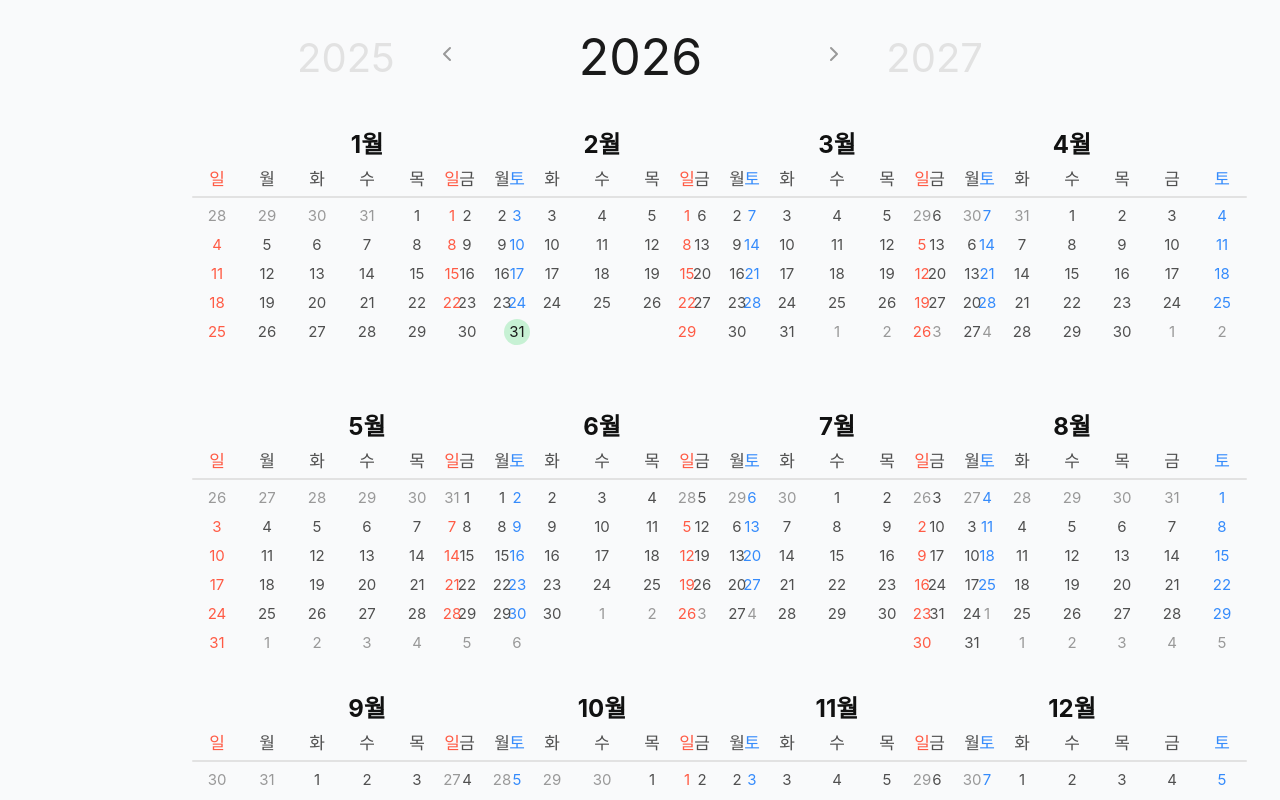
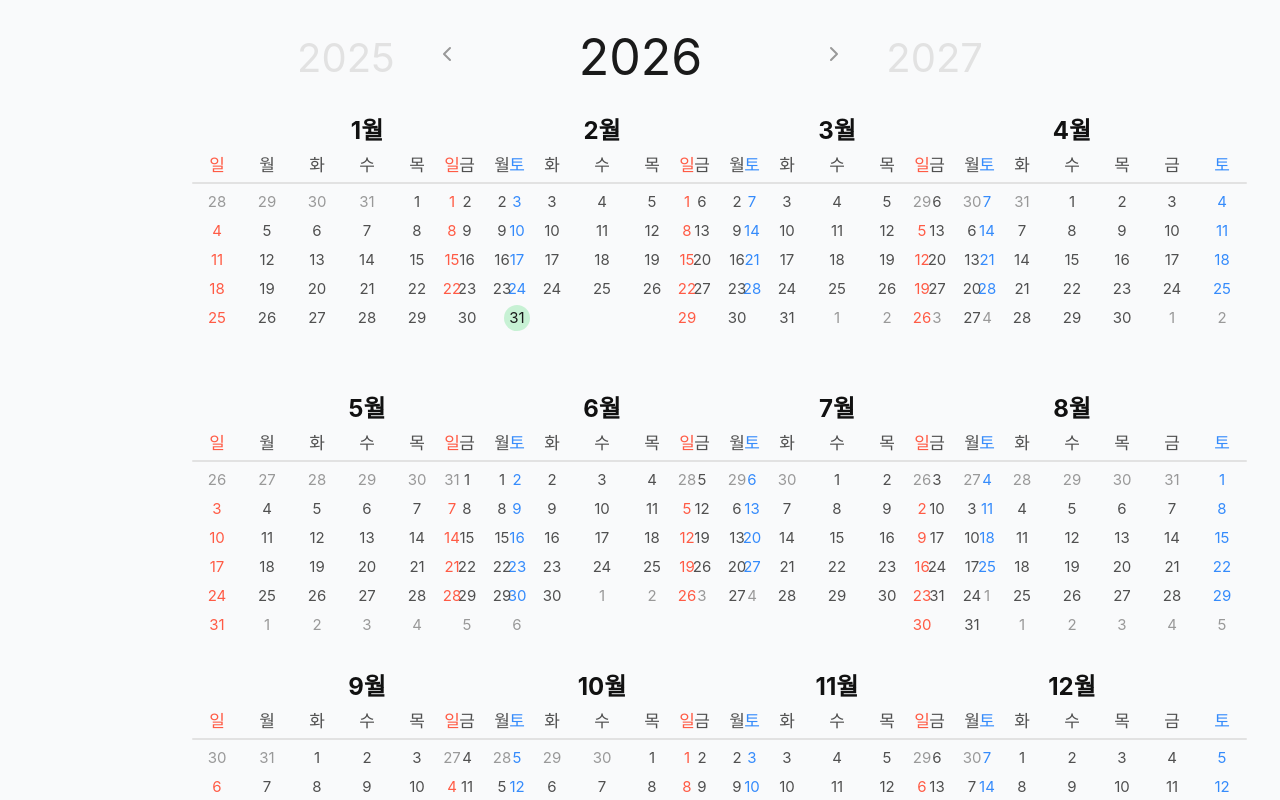
Before and after one commit to soyongdol-e/Gen_Planner, a React (Vite) app: page / in a window 1280 px wide. Both pictures are taken after a click on the button "2026년". Built offline with nearby package versions, Linux system fonts and the light colour scheme; a web font is replaced by a local one.

Commit message:
Remove vertical padding from month card (py-[14px] → removed)

```diff
--- a/src/components/views/YearView.tsx
+++ b/src/components/views/YearView.tsx
@@ -99,7 +99,7 @@ export function YearView({ onMonthClick }: YearViewProps) {
     return (
       <div
         onClick={() => onMonthClick?.(currentYear, month)}
-        className="w-[350px] h-[230px] rounded-[14px] hover:bg-gray-50 transition-colors cursor-pointer px-4 py-[14px]"
+        className="w-[350px] h-[230px] rounded-[14px] hover:bg-gray-50 transition-colors cursor-pointer px-4"
       >
         {/* Month Title - 24px, Pretendard 700, #111111, Center aligned, No margin */}
         <h3 className="text-[24px] font-bold leading-none text-center m-0 mb-[14px]" style={{ color: '#111111' }}>
```
